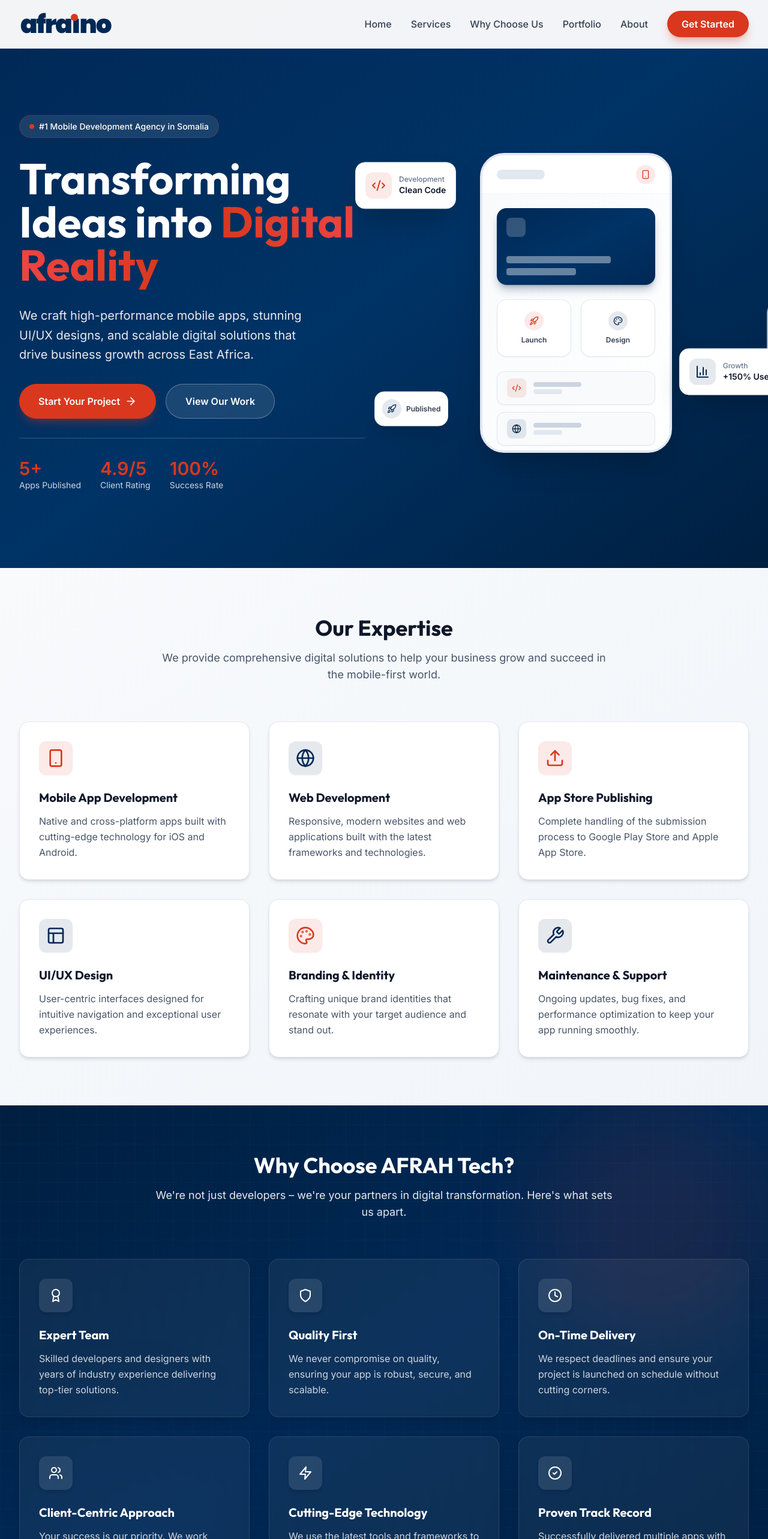
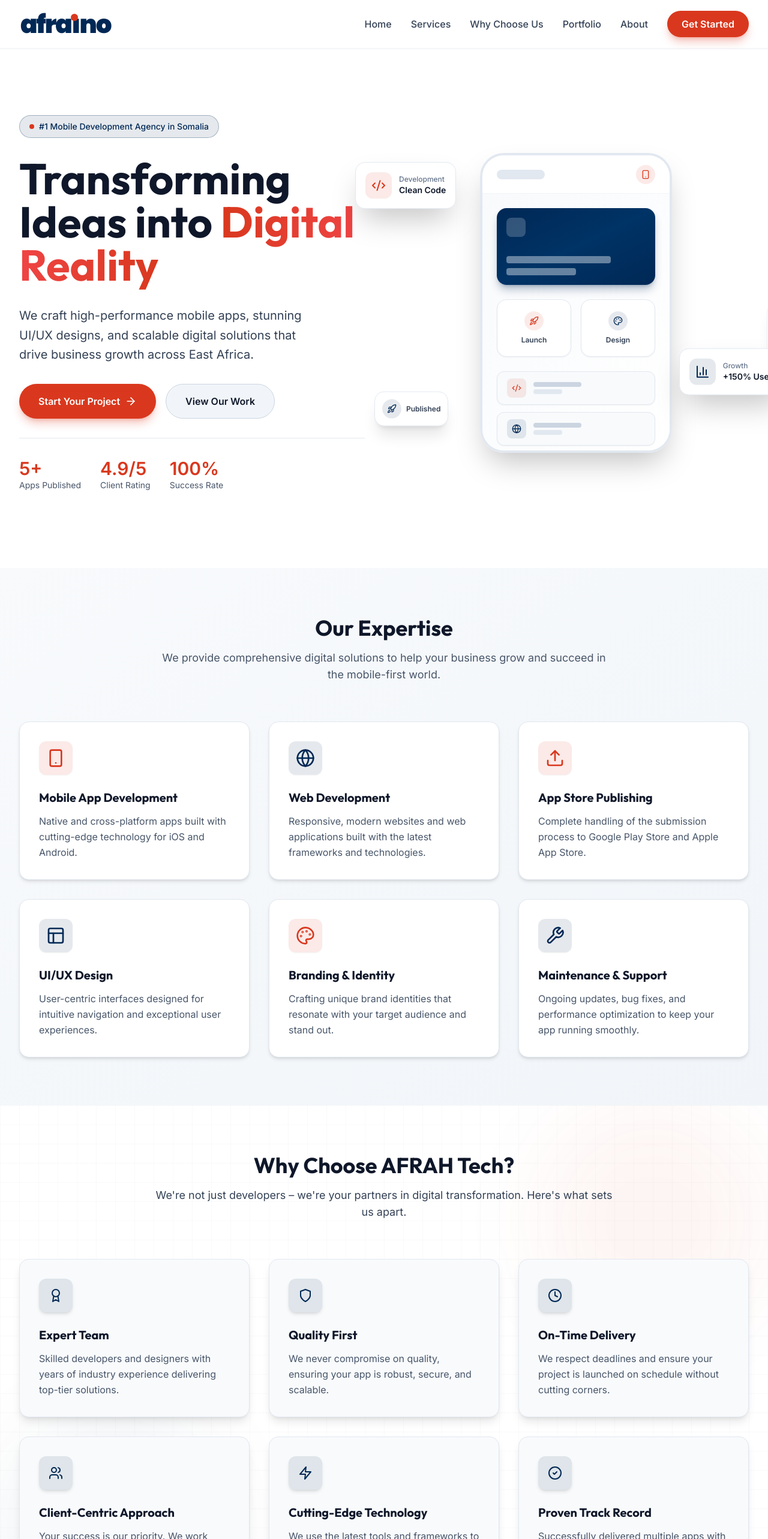
Before and after one commit to abdirahmanafrah67-code/AfrahTech, a React (Vite) app: page / in a window 1280 px wide. Shown: the top 2566 px of the page at 60% size. Built offline with nearby package versions, Linux system fonts and the light colour scheme.

Commit message:
Update logo to match branding and switch Navbar to white theme

```diff
--- a/src/components/Hero.tsx
+++ b/src/components/Hero.tsx
@@ -2,18 +2,18 @@ import { ArrowRight, Smartphone, Code2, Palette, Globe, Rocket, BarChart3 } from
 
 export default function Hero() {
     return (
-        <section id="home" className="relative pt-32 pb-20 lg:pt-48 lg:pb-32 overflow-hidden bg-gradient-to-br from-primary via-primary-light to-primary-dark">
+        <section id="home" className="relative pt-32 pb-20 lg:pt-48 lg:pb-32 overflow-hidden bg-white">
             {/* Background Elements */}
-            <div className="absolute top-0 right-0 -z-10 w-1/2 h-full bg-gradient-to-bl from-secondary/15 to-transparent opacity-70 blur-3xl"></div>
-            <div className="absolute bottom-0 left-0 -z-10 w-1/2 h-full bg-gradient-to-tr from-secondary/15 to-transparent opacity-70 blur-3xl"></div>
+            <div className="absolute top-0 right-0 -z-10 w-1/2 h-full bg-gradient-to-bl from-secondary/5 to-transparent opacity-70 blur-3xl"></div>
+            <div className="absolute bottom-0 left-0 -z-10 w-1/2 h-full bg-gradient-to-tr from-primary/5 to-transparent opacity-70 blur-3xl"></div>
 
             {/* Grid Pattern */}
-            <div className="absolute inset-0 -z-10 bg-[linear-gradient(to_right,#ffffff08_1px,transparent_1px),linear-gradient(to_bottom,#ffffff08_1px,transparent_1px)] bg-[size:32px_32px]"></div>
+            <div className="absolute inset-0 -z-10 bg-[linear-gradient(to_right,#00000008_1px,transparent_1px),linear-gradient(to_bottom,#00000008_1px,transparent_1px)] bg-[size:32px_32px]"></div>
 
             <div className="max-w-7xl mx-auto px-4 sm:px-6 lg:px-8">
                 <div className="grid lg:grid-cols-2 gap-16 items-center">
                     <div className="space-y-8 animate-slide-up">
-                        <div className="inline-flex items-center gap-2 px-4 py-2 rounded-full bg-white/10 text-white font-medium text-sm border border-secondary/30 backdrop-blur-sm">
+                        <div className="inline-flex items-center gap-2 px-4 py-2 rounded-full bg-primary/10 text-primary font-medium text-sm border border-primary/30 backdrop-blur-sm">
                             <span className="relative flex h-2 w-2">
                                 <span className="animate-ping absolute inline-flex h-full w-full rounded-full bg-secondary opacity-75"></span>
                                 <span className="relative inline-flex rounded-full h-2 w-2 bg-secondary"></span>
@@ -21,11 +21,11 @@ export default function Hero() {
                             #1 Mobile Development Agency in Somalia
                         </div>
 
-                        <h1 className="text-5xl lg:text-7xl font-bold leading-tight text-white">
+                        <h1 className="text-5xl lg:text-7xl font-bold leading-tight text-slate-900">
                             Transforming Ideas into <span className="text-transparent bg-clip-text bg-gradient-to-r from-secondary via-secondary-light to-secondary">Digital Reality</span>
                         </h1>
 
-                        <p className="text-xl text-white/90 max-w-lg leading-relaxed">
+                        <p className="text-xl text-slate-700 max-w-lg leading-relaxed">
                             We craft high-performance mobile apps, stunning UI/UX designs, and scalable digital solutions that drive business growth across East Africa.
                         </p>
 
@@ -34,23 +34,23 @@ export default function Hero() {
                                 Start Your Project
                                 <ArrowRight className="h-5 w-5" />
                             </a>
-                            <a href="#portfolio" className="inline-flex justify-center items-center gap-2 bg-white/10 hover:bg-white/20 text-white border border-white/30 px-8 py-4 rounded-full font-semibold transition-all backdrop-blur-sm hover:border-secondary/50">
+                            <a href="#portfolio" className="inline-flex justify-center items-center gap-2 bg-slate-100 hover:bg-slate-200 text-slate-900 border border-slate-300 px-8 py-4 rounded-full font-semibold transition-all hover:border-primary/50">
                                 View Our Work
                             </a>
                         </div>
 
-                        <div className="pt-8 border-t border-white/20 flex gap-8">
+                        <div className="pt-8 border-t border-slate-200 flex gap-8">
                             <div>
                                 <p className="text-3xl font-bold text-secondary">5+</p>
-                                <p className="text-sm text-white/80">Apps Published</p>
+                                <p className="text-sm text-slate-600">Apps Published</p>
                             </div>
                             <div>
                                 <p className="text-3xl font-bold text-secondary">4.9/5</p>
-                                <p className="text-sm text-white/80">Client Rating</p>
+                                <p className="text-sm text-slate-600">Client Rating</p>
                             </div>
                             <div>
                                 <p className="text-3xl font-bold text-secondary">100%</p>
-                                <p className="text-sm text-white/80">Success Rate</p>
+                                <p className="text-sm text-slate-600">Success Rate</p>
                             </div>
                         </div>
                     </div>
--- a/src/components/Portfolio.tsx
+++ b/src/components/Portfolio.tsx
@@ -41,18 +41,18 @@ export default function Portfolio() {
 
                 <div className="grid md:grid-cols-2 lg:grid-cols-3 gap-8 mb-16">
                     {apps.map((app, index) => (
-                        <div key={index} className="group bg-gradient-to-br from-primary-dark via-primary to-primary-dark p-8 rounded-2xl shadow-xl hover:shadow-2xl transition-all duration-300 transform hover:-translate-y-2 border border-primary-light/20">
+                        <div key={index} className="group bg-white p-8 rounded-2xl shadow-xl hover:shadow-2xl transition-all duration-300 transform hover:-translate-y-2 border border-slate-200 hover:border-primary/30">
                             <div className="flex items-start justify-between mb-4">
-                                <div className="w-14 h-14 bg-white/10 rounded-xl flex items-center justify-center backdrop-blur-sm shadow-lg border border-white/10">
-                                    <Smartphone className="h-7 w-7 text-secondary" />
+                                <div className="w-14 h-14 bg-primary/10 rounded-xl flex items-center justify-center shadow-lg border border-primary/20">
+                                    <Smartphone className="h-7 w-7 text-primary" />
                                 </div>
-                                <ExternalLink className="h-5 w-5 text-white/60 group-hover:text-secondary transition-colors" />
+                                <ExternalLink className="h-5 w-5 text-slate-400 group-hover:text-secondary transition-colors" />
                             </div>
-                            <span className="inline-block px-3 py-1 bg-secondary/20 text-secondary text-xs font-semibold rounded-full mb-4 backdrop-blur-sm border border-secondary/20">
+                            <span className="inline-block px-3 py-1 bg-secondary/10 text-secondary text-xs font-semibold rounded-full mb-4 border border-secondary/20">
                                 {app.category}
                             </span>
-                            <h3 className="text-2xl font-bold text-white mb-3">{app.name}</h3>
-                            <p className="text-slate-100 leading-relaxed">
+                            <h3 className="text-2xl font-bold text-slate-900 mb-3">{app.name}</h3>
+                            <p className="text-slate-600 leading-relaxed">
                                 {app.description}
                             </p>
                         </div>
--- a/src/components/WhyChoose.tsx
+++ b/src/components/WhyChoose.tsx
@@ -44,18 +44,18 @@ export default function WhyChoose() {
     const [activeIndex, setActiveIndex] = useState<number | null>(null);
 
     return (
-        <section id="why-choose" className="section-padding bg-gradient-to-br from-primary-dark via-primary to-primary-dark text-white overflow-hidden relative">
+        <section id="why-choose" className="section-padding bg-white overflow-hidden relative">
             {/* Background Pattern */}
-            <div className="absolute inset-0 bg-[linear-gradient(to_right,#ffffff05_1px,transparent_1px),linear-gradient(to_bottom,#ffffff05_1px,transparent_1px)] bg-[size:32px_32px]"></div>
+            <div className="absolute inset-0 bg-[linear-gradient(to_right,#00000005_1px,transparent_1px),linear-gradient(to_bottom,#00000005_1px,transparent_1px)] bg-[size:32px_32px]"></div>
 
             {/* Decorative Elements */}
-            <div className="absolute top-0 right-0 w-96 h-96 bg-secondary/10 rounded-full blur-3xl"></div>
-            <div className="absolute bottom-0 left-0 w-96 h-96 bg-primary-light/20 rounded-full blur-3xl"></div>
+            <div className="absolute top-0 right-0 w-96 h-96 bg-secondary/5 rounded-full blur-3xl"></div>
+            <div className="absolute bottom-0 left-0 w-96 h-96 bg-primary/5 rounded-full blur-3xl"></div>
 
             <div className="max-w-7xl mx-auto relative z-10">
                 <div className="text-center max-w-3xl mx-auto mb-16">
-                    <h2 className="text-4xl font-bold text-white mb-4">Why Choose AFRAH Tech?</h2>
-                    <p className="text-lg text-white/90">
+                    <h2 className="text-4xl font-bold text-slate-900 mb-4">Why Choose AFRAH Tech?</h2>
+                    <p className="text-lg text-slate-700">
                         We're not just developers – we're your partners in digital transformation. Here's what sets us apart.
                     </p>
                 </div>
@@ -65,19 +65,19 @@ export default function WhyChoose() {
                         <div
                             key={index}
                             onClick={() => setActiveIndex(index)}
-                            className={`bg-white/5 backdrop-blur-sm p-8 rounded-2xl border border-white/10 transition-all duration-300 group shadow-lg hover:shadow-2xl cursor-pointer ${activeIndex === index
-                                    ? 'border-secondary/50 shadow-secondary/20'
-                                    : 'hover:bg-white/10 hover:border-white/20 hover:shadow-secondary/10'
+                            className={`bg-slate-50 p-8 rounded-2xl border transition-all duration-300 group shadow-lg hover:shadow-2xl cursor-pointer ${activeIndex === index
+                                ? 'border-secondary bg-secondary/5 shadow-secondary/20'
+                                : 'border-slate-200 hover:bg-white hover:border-primary/30 hover:shadow-primary/10'
                                 }`}
                         >
                             <div className={`w-14 h-14 rounded-xl flex items-center justify-center mb-6 transition-all duration-300 shadow-md ${activeIndex === index
-                                    ? 'bg-secondary text-white shadow-lg shadow-secondary/30 scale-110'
-                                    : 'bg-white/10 text-white group-hover:bg-white/20 group-hover:shadow-lg group-hover:text-secondary'
+                                ? 'bg-secondary text-white shadow-lg shadow-secondary/30 scale-110'
+                                : 'bg-primary/10 text-primary group-hover:bg-primary group-hover:text-white group-hover:shadow-lg'
                                 }`}>
                                 {reason.icon}
                             </div>
-                            <h3 className={`text-xl font-bold mb-3 transition-colors ${activeIndex === index ? 'text-secondary' : 'text-white group-hover:text-secondary'}`}>{reason.title}</h3>
-                            <p className="text-white/80 leading-relaxed">
+                            <h3 className={`text-xl font-bold mb-3 transition-colors ${activeIndex === index ? 'text-secondary' : 'text-slate-900 group-hover:text-primary'}`}>{reason.title}</h3>
+                            <p className="text-slate-600 leading-relaxed">
                                 {reason.description}
                             </p>
                         </div>
```
Also changed, not shown: src/components/About.tsx (+14 -14 lines).
